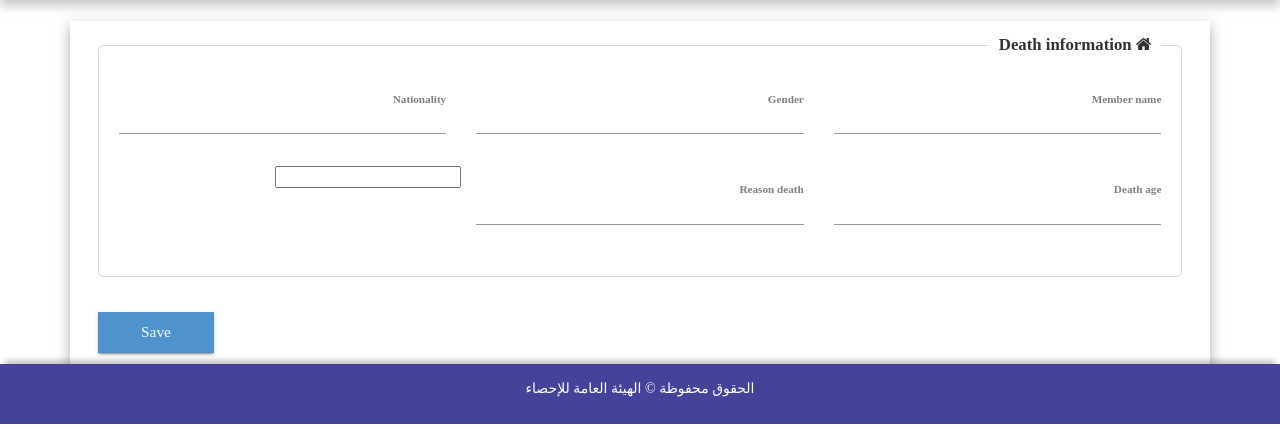
After one commit to mohammedgad0/f_survey, a Django app: template survey/templates/death_form.html in a window 1280 px wide. The commit adds this page. Shown: the part 376-813 px from the top of the page. Run offline with Django 3.2, Linux system fonts and the light colour scheme; the template is opened without the code that fills it, so the values that code supplies are empty, except form fields; tables that the repository leaves empty hold one stand-in row (values such as "Sample post"); form fields are guessed from the names that the template uses; some libraries are stand-ins or nearby versions; some web fonts are replaced.

Commit message:
death form

```diff
--- a/survey/models.py
+++ b/survey/models.py
@@ -92,6 +92,9 @@ class GenLookupListView(models.Model):
     col_type = models.FloatField(blank=True, null=True)
     col1 = models.CharField(max_length=500, blank=True, null=True)
     col2 = models.CharField(max_length=500, blank=True, null=True)
+
+    def __str__(self):
+        return self.lookup_name
 
     class Meta:
         managed = False
--- a/survey/static/build/css/custom.css
+++ b/survey/static/build/css/custom.css
@@ -200,7 +200,7 @@ transition: all 0.28s ease;
 }
 .form-group .bar {
 position: relative;
-border-bottom: 0.0625rem solid #999;
+border-bottom: 1px solid #999;
 display: block;
 }
 .form-group .bar::before {
--- a/survey/templates/add_house.html
+++ b/survey/templates/add_house.html
@@ -6,6 +6,10 @@
     <style>
     .container-form{ padding: 1rem 2rem 0 !important;}
     .house-details i{border-bottom: 1px solid #999 !important;}
+    .form-group .bar {
+    position: relative;
+    border-bottom: 1px solid #999 !important;
+    display: block;}
     </style>
 {% endblock %}
 
--- /dev/null
+++ b/survey/templates/death_form.html
@@ -0,0 +1,122 @@
+{% extends "base.html" %}
+{% load i18n %}
+{% block title %}بيانات الوفيات{% endblock %}
+{% block stylesheets %}
+{{ block.super }}
+    <style>
+    .container-form{ padding: 1rem 2rem 0 !important;}
+   footer {position:  fixed !important;}
+    .form-group .bar {
+    position: relative;
+    border-bottom: 1px solid #999 !important;
+    display: block;}
+    </style>
+{% endblock %}
+
+{% block content %}
+        <div class="container-form">
+<form action="" method="post" >
+              <fieldset class="scheduler-border">
+                 <legend class="scheduler-border"><i class="fa fa-home"></i> {{ _('Death information')}}</legend>
+
+                        {% csrf_token %}
+                        <div class="row r-1 ">
+                        <!-- start column -->
+                         <div class="col-md-4">
+                        <div class="form-group">
+                          {{ form.member_name }}
+                          <label for="input" class="control-label">{{ form.member_name.label_tag }}</label>
+                          <i class="bar"></i>
+                          </div>
+                        <!-- end column -->
+                      </div>
+                            <!-- start column -->
+                         <div class="col-md-4">
+                        <div class="form-group">
+                          {{ form.gender }}
+                          <label for="input" class="control-label">{{ form.gender.label_tag }}</label>
+                          <i class="bar"></i>
+                          </div>
+                        <!-- end column -->
+                      </div>
+                         <div class="col-md-4">
+                        <div class="form-group">
+                          {{ form.nationality }}
+                          <label for="input" class="control-label">{{ form.nationality.label_tag }}</label>
+                          <i class="bar"></i>
+                            <small id="emailHelp" class="form-text text-muted">{{ form.nationality.help_text }}</small>
+
+                        </div>
+                      </div>
+                        </div>
+
+                        <div class="row">
+<input type="number" min="0" step="1" oninput="validity.valid||(value='');">
+                         <!-- start column -->
+                         <div class="col-md-4">
+                        <div class="form-group">
+
+                          {{ form.death_age }}
+
+                          <label for="input" class="control-label">{{ form.death_age.label_tag }}</label>
+                          <i class="bar"></i>
+                          </div>
+                      </div>
+                        <!-- end column -->
+                    <div class="col-md-4">
+                        <div class="form-group">
+                          {{ form.reason_death }}
+                          <label for="input" class="control-label">{{ form.reason_death.label_tag }}</label>
+                          <i class="bar"></i>
+                          </div>
+                      </div>
+
+                            <div class="col-md-4">
+                            <div class="form-group" style="display:  none;">
+                            {{ form.reason_death_txt }}
+                            <label for="input" class="control-label">{{ form.reason_death_txt.label_tag }}</label>
+                            <i class="bar"></i>
+                            </div>
+                            </div>
+                        </div>
+              </fieldset>
+                    <div class="button-container-form">
+                        <button type="submit" class="button"><span>{{ _('Save') }}</span></button>
+                    </div>
+
+                    </form>
+
+                <!--</fieldset>-->
+              </div>
+
+
+{% endblock %}
+
+{% block javascripts %}
+  {{ block.super }}
+    <script>
+
+  $('select').on('change', function() {
+      var select_id = $(this).attr('id');
+      console.log(select_id)
+      switch (select_id) {
+          case 'id_reason_death':
+            var code = 10700008;
+            break;
+            }
+                 var value_code = $(this).val();
+                 console.log(code)
+                 console.log(value_code)
+                     if (code == value_code) {
+                         $('#'+ select_id + '_txt').attr('required', true)
+                          $('#'+ select_id + '_txt').parent().slideToggle('slow','linear');
+                     }
+                     else{
+                               $('#'+ select_id + '_txt').parent().slideUp('slow', 'linear');
+                               $('#'+ select_id + '_txt').attr('required', false)
+                               $('#'+ select_id + '_txt').val("")
+                     }
+  })
+
+    </script>
+{% endblock %}
--- a/survey/urls.py
+++ b/survey/urls.py
@@ -13,5 +13,7 @@ urlpatterns = [
     path('add-family/', add_family_member, name='add-family'),
     # Page to add house form
     path('add-house/', add_house, name='add-house'),
+    # Death form
+    path('death-form/', death_form, name='death-form'),
 
 ]
```
Also changed, not shown: survey/forms.py (+34 -9 lines), survey/views.py (+7 -0 lines), local/ar/LC_MESSAGES/django.po.
